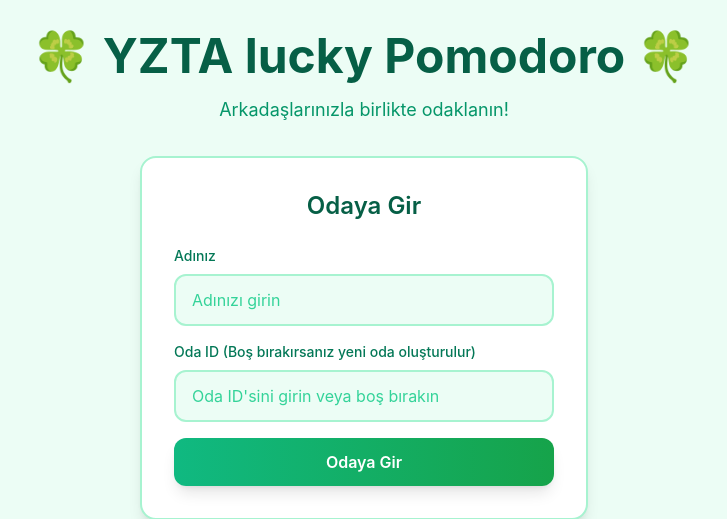
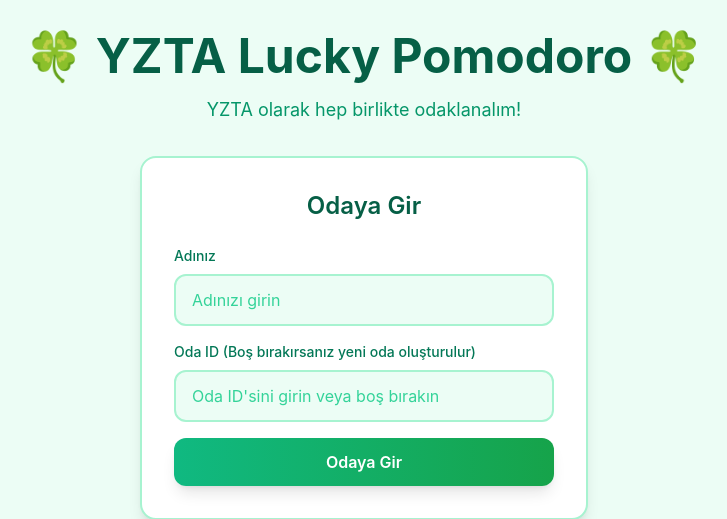
Before and after one commit to ahvcxa/LuckyPomodoro, a FastAPI app: page / in a window 1280 px wide. Shown: the top 519 px of the page, without its empty margins (276-1003 px from the left). Run offline with FastAPI, Linux system fonts and the light colour scheme; some libraries are stand-ins or nearby versions.

Commit message:
Update index.html

```diff
--- a/templates/index.html
+++ b/templates/index.html
@@ -3,7 +3,7 @@
 <head>
     <meta charset="UTF-8">
     <meta name="viewport" content="width=device-width, initial-scale=1.0">
-    <title>🍀 YZTA lucky Pomodoro 🍀</title>
+    <title>🍀 YZTA Lucky Pomodoro 🍀</title>
     <script src="https://cdn.tailwindcss.com"></script>
     <style>
         body {
@@ -47,9 +47,9 @@
         <!-- Header - Logo ve Başlık -->
         <div class="text-center mb-8">
           <div class="flex items-center justify-center mb-4">
-               <h1 class="text-5xl font-bold text-emerald-800">🍀 YZTA lucky Pomodoro 🍀</h1>
+               <h1 class="text-5xl font-bold text-emerald-800">🍀 YZTA Lucky Pomodoro 🍀</h1>
             </div>
-            <p class="text-emerald-600 text-lg">Arkadaşlarınızla birlikte odaklanın!</p>
+            <p class="text-emerald-600 text-lg">YZTA olarak hep birlikte odaklanalım!</p>
         </div>
 
         <!-- Oda Oluştur/Katıl Formu (Ana Sayfa) -->
```
